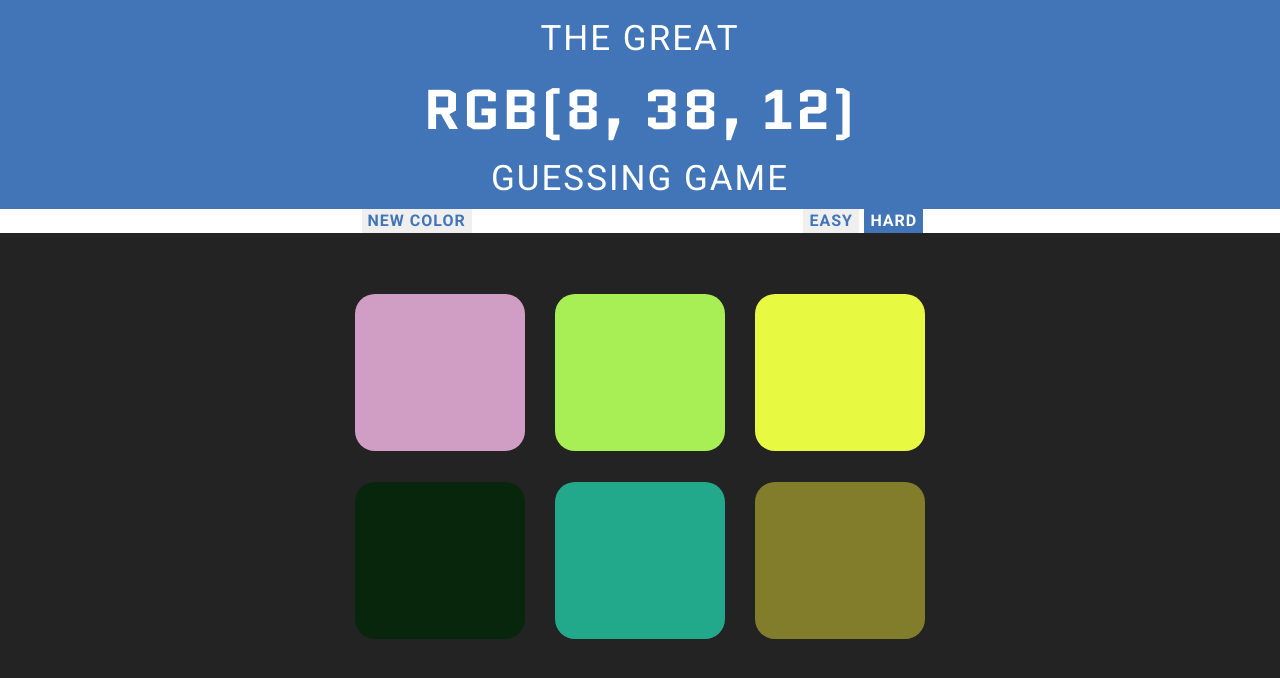
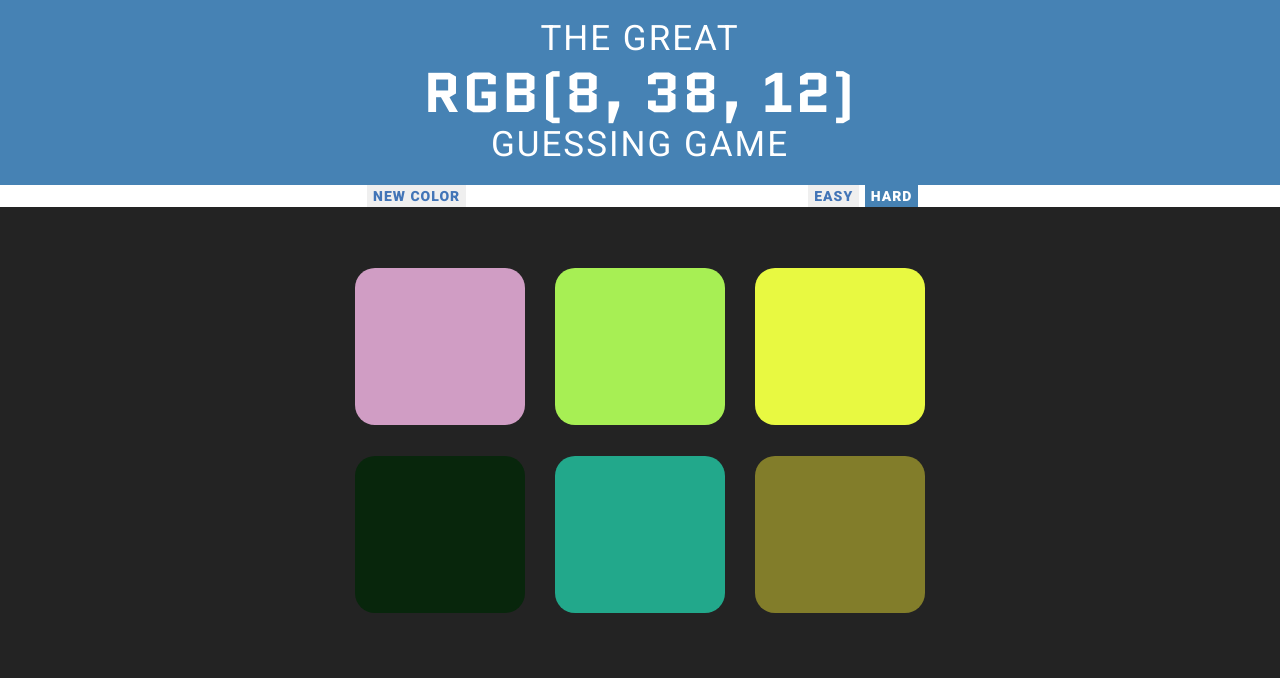
Before and after one commit to yyao007/yyao007.github.io, a plain HTML site: page colorgame/index.html in a window 1280 px wide. Drawn offline with nearby package versions, Linux system fonts and the light colour scheme.

Commit message:
modified some style

```diff
--- a/colorgame/game.css
+++ b/colorgame/game.css
@@ -84,6 +84,8 @@ body {
     border-radius: 20px;
     border: none;
     transition: .5s ease;
+    -webkit-transition: .5s ease;
+    -moz-transition: .5s ease;
 }
 
 button {
@@ -92,21 +94,23 @@ button {
 }
 
 .btn-control {
-    font-size: 16px;
+    font-size: inherit;
     font-weight: 900;
     letter-spacing: 1px;
     color: rgb(66, 117, 183);
     text-transform: uppercase;
-    transition: .5s ease;
+    transition: all .5s;
+    -webkit-transition: all .5s;
+    -moz-transition: all .5s;
 }
 
 .btn-control:hover {
-    background: rgb(66, 117, 183);
+    background: steelblue;
     color: white;
 }
 
 .btn-active {
-    background: rgb(66, 117, 183);
+    background: steelblue;
     color: white;
 }
 
@@ -115,6 +119,8 @@ button {
     padding-top: 0;
     padding-bottom: 0;
     transition: .5s ease;
+    -webkit-transition: .5s ease;
+    -moz-transition: .5s ease;
 }
 
 #hint {
@@ -122,7 +128,7 @@ button {
     padding-top: 0;
     /*font-family: "Roboto", sans-serif;*/
     font-weight: 400;
-    font-size: 16px;
+    font-size: inherit;
     letter-spacing: none;
 }
 
@@ -130,6 +136,7 @@ h1 {
     font-family: 'Quantico', sans-serif;
     font-size: 4em;
     font-weight: 900;
+    margin: 3px 0;
 }
 
 h3 {
@@ -137,3 +144,13 @@ h3 {
     font-size: 2.5em;
     font-weight: 400;
 }
+
+.top {
+    margin-top: 20px;
+    margin-bottom: 2px;
+}
+
+.bottom {
+    margin-top: 2px;
+    margin-bottom: 20px;
+}
--- a/colorgame/game.js
+++ b/colorgame/game.js
@@ -14,7 +14,7 @@ level = {
 
 var tiles = [];
 var answer;
-var defaultBackground = "rgb(66, 117, 183)"
+var defaultBackground = "steelblue"
 var currLevel = "hard";
 newGame(currLevel);
 
@@ -33,10 +33,18 @@ function newGame(button) {
 		tiles.push(color);
 	}
 
-	tiles.forEach(function (t, i) {
-		tilesDisplay[i].disabled = false;
-		tilesDisplay[i].style.backgroundColor = t
-	});
+	for (var i = 0; i < tilesDisplay.length; ++i) {
+		if (tiles[i]) {
+			tilesDisplay[i].disabled = false;
+			// tilesDisplay[i].style.display = "block";
+			tilesDisplay[i].style.backgroundColor = tiles[i];
+		} else {
+			tilesDisplay[i].style.backgroundColor = "rgba(0, 0, 0, 0)";
+			// tilesDisplay[i].style.display = "none";
+			tilesDisplay[i].disabled = true;
+		}
+	}
+
 	title.style.backgroundColor = defaultBackground;
 
 	var index = randInt(n-1);
@@ -44,8 +52,8 @@ function newGame(button) {
 	// $("h1").animate({'opacity': .3}, 200, function () {
 	// 	$(this).text(answer);
 	// }).animate({'opacity': 1}, 350);
-	$("h1").fadeOut(300, function() {
-		$(this).text(answer).fadeIn(400);
+	$("h1").fadeOut(200, function() {
+		$(this).text(answer).fadeIn(300);
 	});
 	btnNew.textContent = "New Color";
 	hint.textContent = "";
@@ -69,10 +77,6 @@ btnEasy.addEventListener("click", function () {
 		currLevel = "easy";
 		this.classList.add("btn-active");
 		btnHard.classList.remove("btn-active");
-		for (var i = 3; i < tilesDisplay.length; ++i) {
-			tilesDisplay[i].style.backgroundColor = "rgba(0, 0, 0, 0)";
-			tilesDisplay[i].disabled = true;
-		}
 	}
 	newGame(currLevel);
 });
@@ -94,8 +98,8 @@ for (var i = 0; i < tilesDisplay.length; ++i) {
 		else {
 			this.style.backgroundColor = "rgba(0, 0, 0, 0)";
 			this.disabled = true;
-			$("#hint").fadeOut(200, function() {
-				$(this).text("Try Again").fadeIn(300);
+			$("#hint").fadeOut(100, function() {
+				$(this).text("Try Again").fadeIn(200);
 			});
 		}
 		tiles[i] = "";
--- a/colorgame/index.html
+++ b/colorgame/index.html
@@ -3,8 +3,7 @@
 <head>
     <meta charset="UTF-8">
     <link rel="stylesheet" href="https://maxcdn.bootstrapcdn.com/bootstrap/3.3.7/css/bootstrap.min.css" integrity="sha384-BVYiiSIFeK1dGmJRAkycuHAHRg32OmUcww7on3RYdg4Va+PmSTsz/K68vbdEjh4u" crossorigin="anonymous">
-    <link href="https://fonts.googleapis.com/css?family=Quantico:700|Roboto:400,700|Source+Sans+Pro:400,900" rel="stylesheet">
-    <link href="https://fonts.googleapis.com/css?family=Montserrat:800|Quantico:700" rel="stylesheet">
+    <link href="https://fonts.googleapis.com/css?family=Quantico:700|Roboto:400,900|" rel="stylesheet">
     <link rel="stylesheet" href="game.css" type="text/css">
 
     <title>Color Guess!</title>
@@ -14,9 +13,9 @@
 <div class="container-fluid title">
     <div class="row">
         <div class="col-lg-12">
-            <h3>The Great</h3>
-            <h1>RGB(175, 111, 100)</h1>
-            <h3>Guessing Game</h3>
+            <h3 class="top">The Great</h3>
+            <h1>RGB(000, 000, 000)</h1>
+            <h3 class="bottom">Guessing Game</h3>
         </div>
     </div>
 </div>
```
